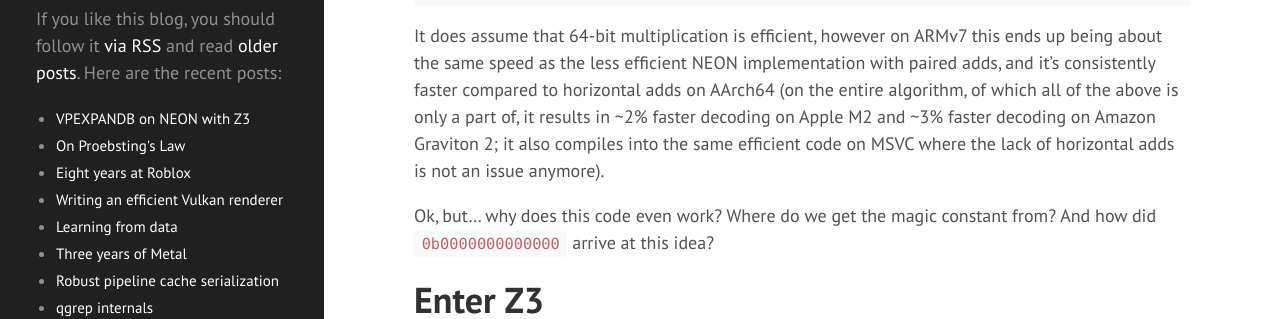
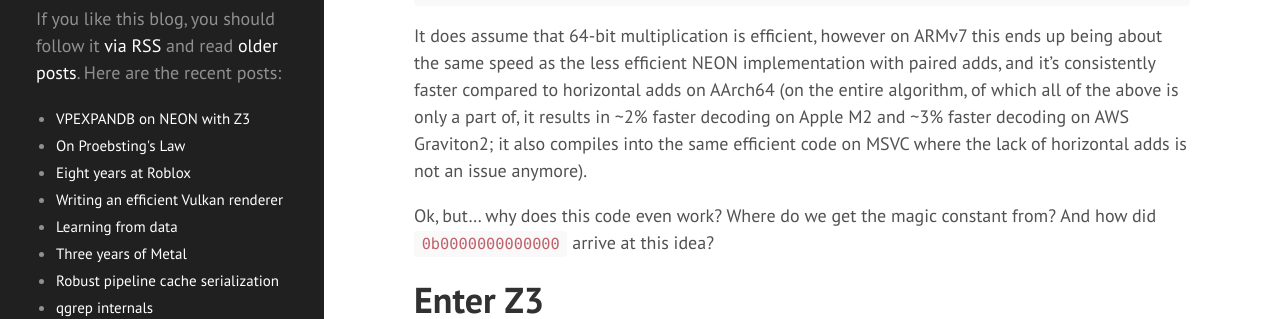
Before and after one commit to zeux/zeux.github.io, a Jekyll site: the page built from _posts/2022-09-02-vpexpandb-neon-z3.md, in a window 1280 px wide and 900 px high, scrolled down 3843 px. Shown: the part 234-553 px from the top of the window. Built offline with Jekyll 4.4.1, drawn with Linux system fonts in a browser that asks for light colours; some of the changed text lies outside the part shown.

Commit message:
Use AWS Graviton2 for consistency.

````diff
--- a/_posts/2022-09-02-vpexpandb-neon-z3.md
+++ b/_posts/2022-09-02-vpexpandb-neon-z3.md
@@ -45,7 +45,7 @@ __m128i result = _mm_shuffle_epi8(data16, smfull);
 data += kTableCount[mask0] + kTableCount[mask1];
 ```
 
-This approach works well on Intel/AMD hardware, however it does take a bunch of setup - to compute the shuffle mask from the two halves of the 16-bit mask, we need to load two halves of it from memory and reconstruct the full mask with ~4 additional instructions. I didn't know about this initially, but byte expansion is very useful in contexts like this and so AVX-512 includes a dedicated instruction that matches our desired semantics perfectly, `VPEXPANDB`, which allows us to eliminate all the setup and replace all of the above with:
+This approach works well on Intel/AMD hardware, however it does take a bunch of setup - to compute the shuffle mask from the two halves of the 16-bit mask, we need to load two halves of it from memory and reconstruct the full mask with \~4 additional instructions. I didn't know about this initially, but byte expansion is very useful in contexts like this and so AVX-512 includes a dedicated instruction that matches our desired semantics perfectly, `VPEXPANDB`, which allows us to eliminate all the setup and replace all of the above with:
 
 ```c++
 // mask is __mmask16
@@ -108,7 +108,7 @@ mask0 = uint8_t((vgetq_lane_u64(mask2, 0) * magic) >> 56);
 mask1 = uint8_t((vgetq_lane_u64(mask2, 1) * magic) >> 56);
 ```
 
-It does assume that 64-bit multiplication is efficient, however on ARMv7 this ends up being about the same speed as the less efficient NEON implementation with paired adds, and it's consistently faster compared to horizontal adds on AArch64 (on the entire algorithm, of which all of the above is only a part of, it results in ~2% faster decoding on Apple M2 and ~3% faster decoding on Amazon Graviton 2; it also compiles into the same efficient code on MSVC where the lack of horizontal adds is not an issue anymore).
+It does assume that 64-bit multiplication is efficient, however on ARMv7 this ends up being about the same speed as the less efficient NEON implementation with paired adds, and it's consistently faster compared to horizontal adds on AArch64 (on the entire algorithm, of which all of the above is only a part of, it results in ~2% faster decoding on Apple M2 and ~3% faster decoding on AWS Graviton2; it also compiles into the same efficient code on MSVC where the lack of horizontal adds is not an issue anymore).
 
 Ok, but... why does this code even work? Where do we get the magic constant from? And how did `0b0000000000000` arrive at this idea?
 
@@ -178,7 +178,7 @@ mask0 = uint8_t((vgetq_lane_u64(mask2, 0) * magic) >> 64);
 mask1 = uint8_t((vgetq_lane_u64(mask2, 1) * magic) >> 64);
 ```
 
-The shift instruction gets optimized away, resulting in just two `UMULH` instructions in addition to vector->scalar moves, and an extra ~1% throughput improvement on Apple M2. However, UMULH may not be as fast as the regular multiplication; Cortex-X2 optimization guide lists it as having 1 extra cycle of latency, and using this on Amazon Graviton 2 actually results in ~2% throughput reduction. On MSVC, the same optimization requires using `_umul128` intrinsic so overall this solution is unfortunately not as portable as the original optimization.
+The shift instruction gets optimized away, resulting in just two `UMULH` instructions in addition to vector->scalar moves, and an extra ~1% throughput improvement on Apple M2. However, UMULH may not be as fast as the regular multiplication; Cortex-X2 optimization guide lists it as having 1 extra cycle of latency, and using this on AWS Graviton2 actually results in ~2% throughput reduction. On MSVC, the same optimization requires using `_umul128` intrinsic so overall this solution is unfortunately not as portable as the original optimization.
 
 # Conclusion
 
````
